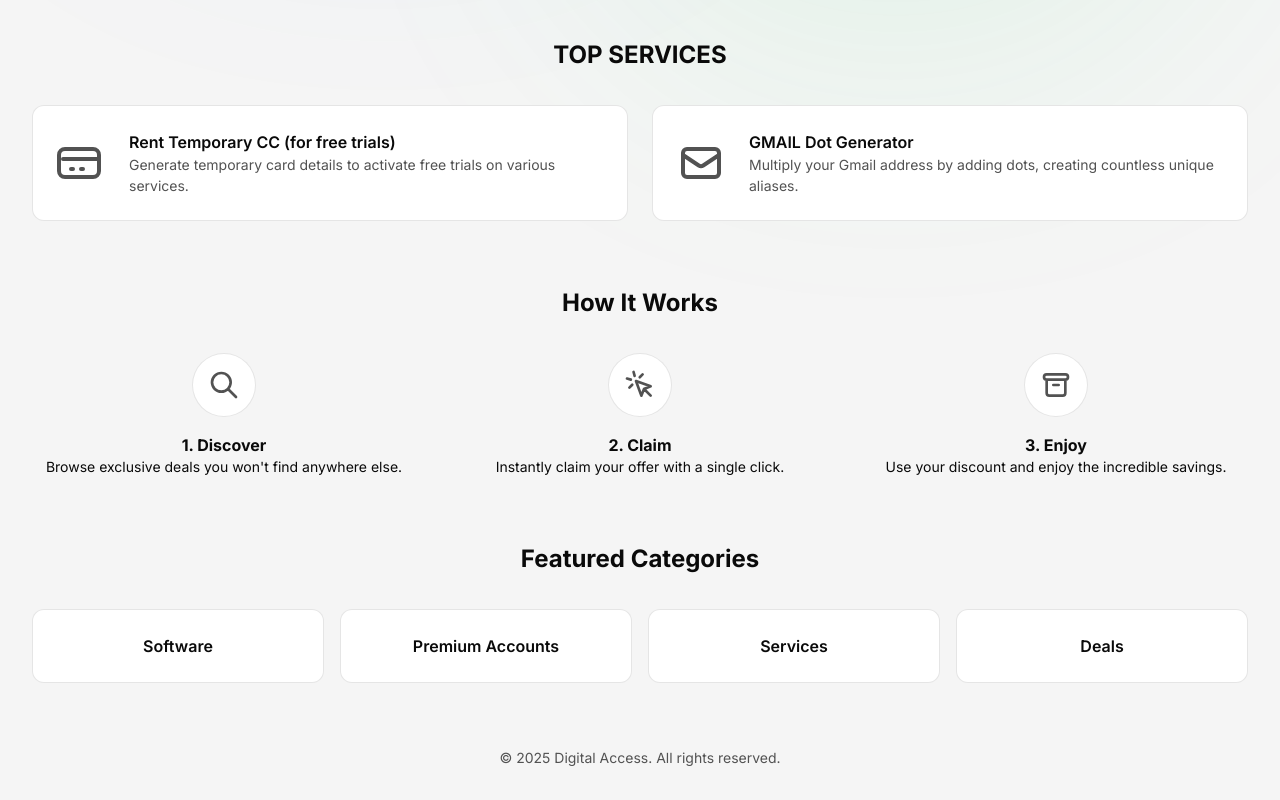
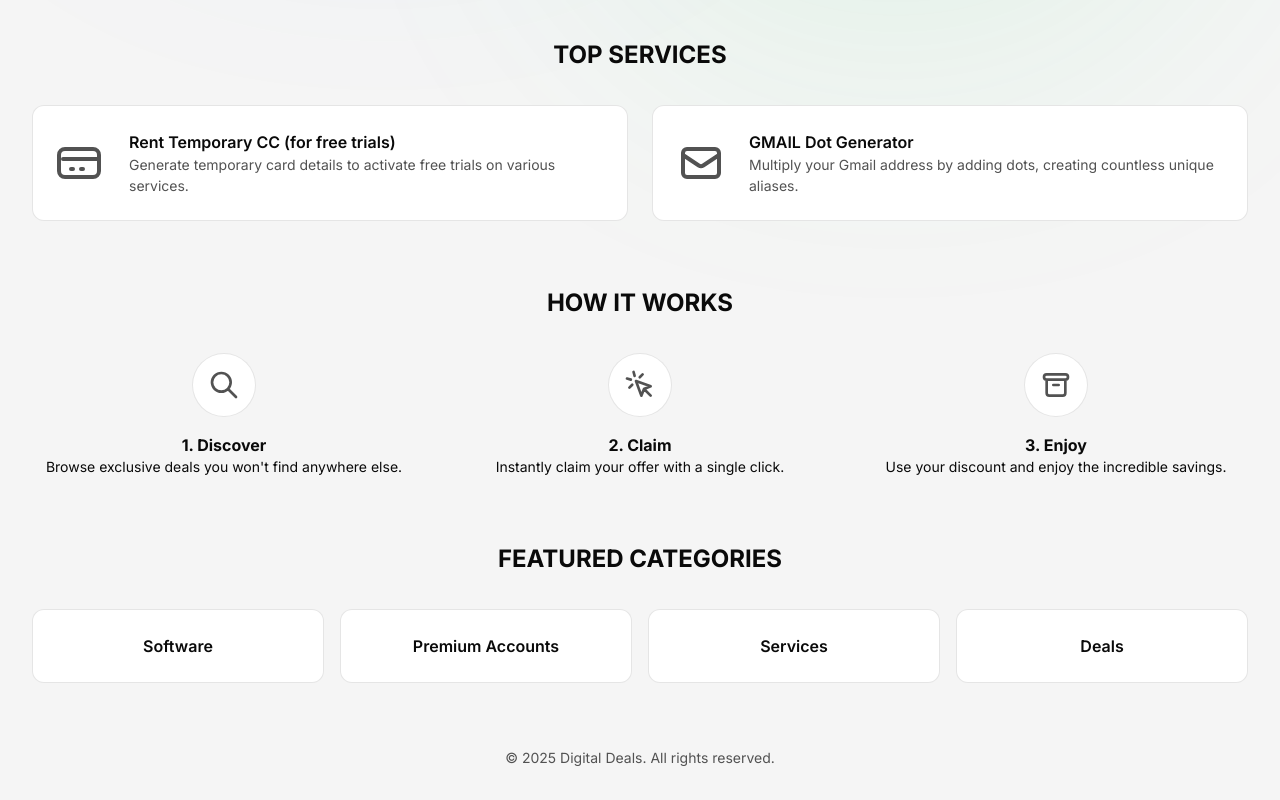
Before and after one commit to itzmebenz13/deals, a plain HTML site: page index.html in a window 1280 px wide. Shown: the part 751-1551 px from the top of the page. Drawn offline with nearby package versions, Linux system fonts and the light colour scheme.

Commit message:
Update index.html

```diff
--- a/index.html
+++ b/index.html
@@ -340,7 +340,7 @@
             </section>
 
             <section class="main-content-section mt-16">
-                <h3 class="section-title">How It Works</h3>
+                <h3 class="section-title">HOW IT WORKS</h3>
                 <div class="grid grid-cols-1 md:grid-cols-3 gap-8">
                     <div class="how-it-works-step">
                         <div class="step-icon">
@@ -367,7 +367,7 @@
             </section>
 
             <section class="main-content-section mt-16">
-                <h3 class="section-title">Featured Categories</h3>
+                <h3 class="section-title">FEATURED CATEGORIES</h3>
                 <div class="grid grid-cols-2 md:grid-cols-4 gap-4">
                     <a href="software.html" class="category-card text-center">Software</a>
                     <a href="premiumaccounts.html" class="category-card text-center">Premium Accounts</a>
@@ -378,7 +378,7 @@
         </main>
 
         <footer class="main-footer">
-            <p>© 2025 Digital Access. All rights reserved.</p>
+            <p>© 2025 Digital Deals. All rights reserved.</p>
         </footer>
     </div>
 
```
